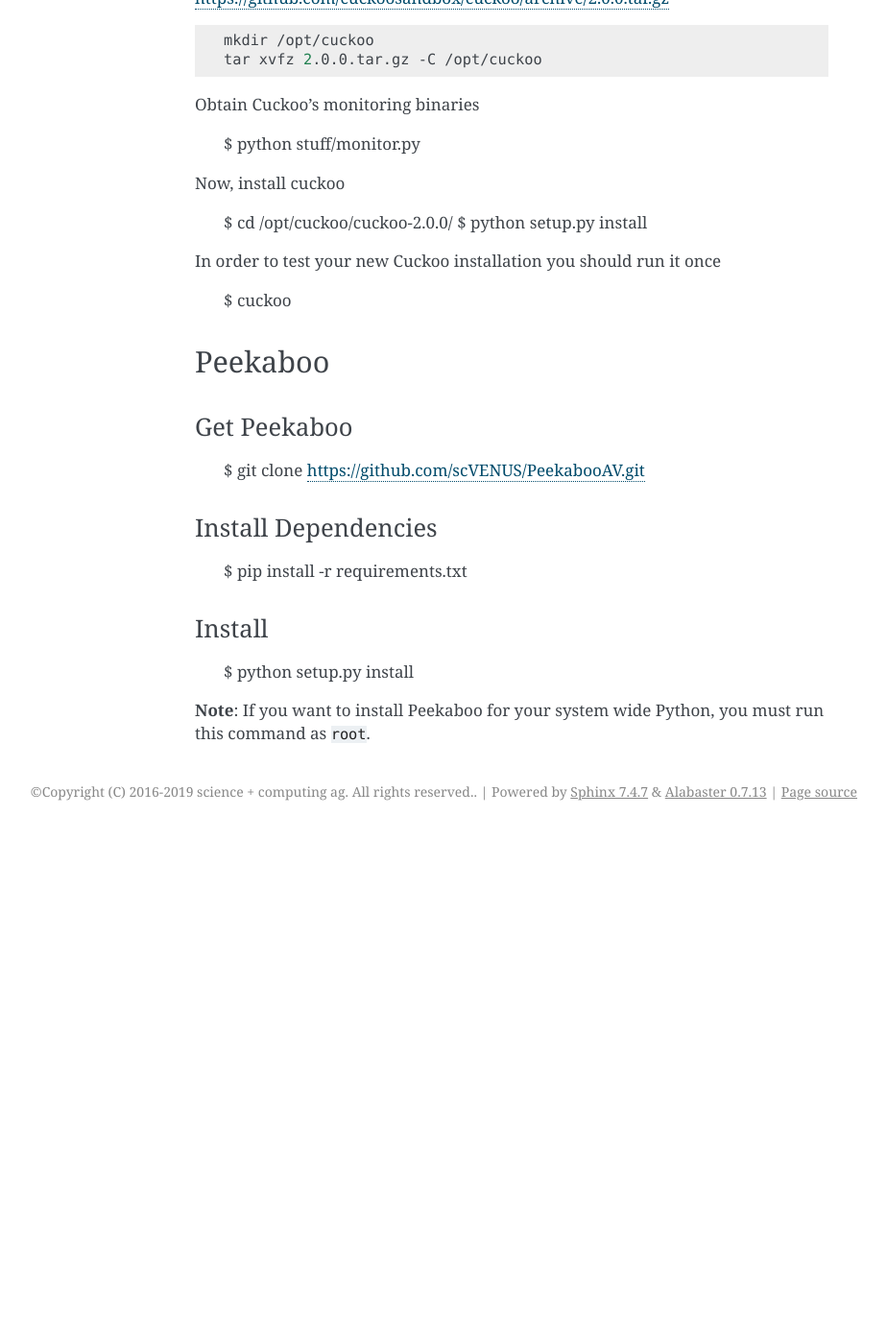
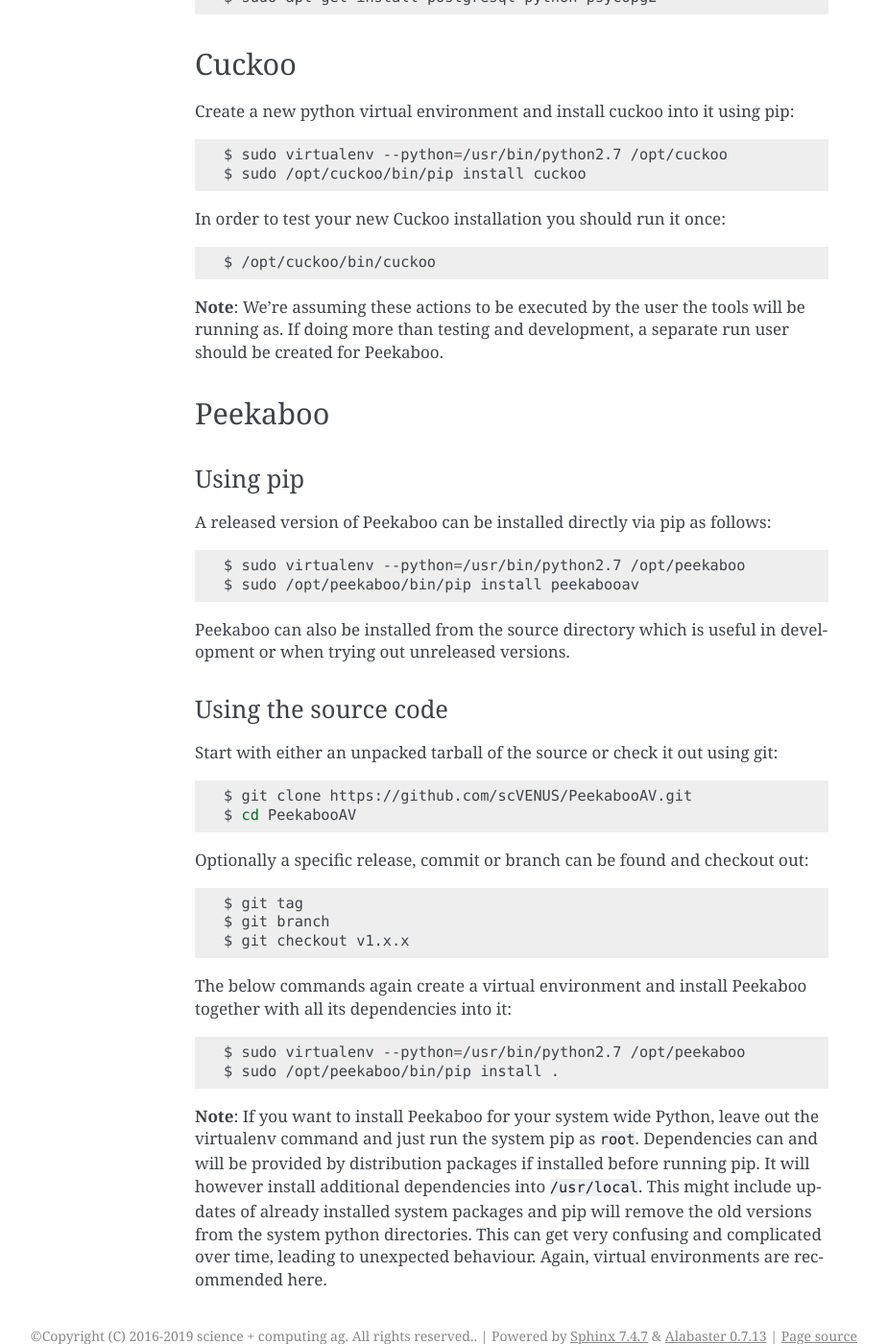
Before and after one commit to scVENUS/PeekabooAV, a Sphinx documentation site: the page built from docs/source/install.rst, in a window 1280 px wide and 1400 px high, scrolled down 1251 px. Shown: the whole window at 96% size, without its empty margins (217-1141 px from the left). Built offline with Sphinx 7.4.7, drawn with Linux system fonts in a browser that asks for light colours; before the commit the page ends 2115 px from its top, so only the background shows below that; some of the changed text lies outside the part shown.

Commit message:
Update installation documentation
Document that virtual environments are now the preferred installation
option and how that works.

Closes #55.

```diff
--- a/docs/source/install.rst
+++ b/docs/source/install.rst
@@ -6,6 +6,11 @@
 In this chapter we assume that you want to use Peekaboo's extended capabilities to perform behavioural analysis of
 files and directores with Cuckoo. Further, we assume that you want to install AMaViSd to run
 analysis of email attachments. Also, we assume that you use a Debian based Linux distribution.
+
+We are going to use python virtual environments to install cuckoo and Peekaboo
+together with their respective dependencies, because they might conflict with
+each other when trying to install all of them in the same environment
+(virtual or host).
 
 
 Packages
@@ -42,59 +47,95 @@
 SQLite
 ------
 
+.. code-block:: shell
+
     $ sudo apt-get install python-sqlite sqlite3
 
 MySQL
 -----
+
+.. code-block:: shell
 
     $ sudo apt-get install mysql-server mysql-client python-mysqldb
 
 PostgreSQL
 ----------
 
+.. code-block:: shell
+
     $ sudo apt-get install postgresql python-psycopg2
 
 
 Cuckoo
 ======
-Download Cuckoo 2.0.0 from https://github.com/cuckoosandbox/cuckoo/archive/2.0.0.tar.gz
+Create a new python virtual environment and install cuckoo into it using pip:
 
 .. code-block:: shell
 
-    mkdir /opt/cuckoo
-    tar xvfz 2.0.0.tar.gz -C /opt/cuckoo
+    $ sudo virtualenv --python=/usr/bin/python2.7 /opt/cuckoo
+    $ sudo /opt/cuckoo/bin/pip install cuckoo
 
-Obtain Cuckoo's monitoring binaries
+In order to test your new Cuckoo installation you should run it once:
 
-    $ python stuff/monitor.py
+.. code-block:: shell
 
-Now, install cuckoo
+    $ /opt/cuckoo/bin/cuckoo
 
-    $ cd /opt/cuckoo/cuckoo-2.0.0/
-    $ python setup.py install
-
-In order to test your new Cuckoo installation you should run it once
-
-    $ cuckoo
+**Note**: We're assuming these actions to be executed by the user the tools
+will be running as.
+If doing more than testing and development, a separate run user should be
+created for Peekaboo.
 
 
 Peekaboo
 ========
 
-Get Peekaboo
-------------
+Using pip
+---------
+
+A released version of Peekaboo can be installed directly via pip as follows:
+
+.. code-block:: shell
+
+    $ sudo virtualenv --python=/usr/bin/python2.7 /opt/peekaboo
+    $ sudo /opt/peekaboo/bin/pip install peekabooav
+
+Peekaboo can also be installed from the source directory which is useful in
+development or when trying out unreleased versions.
+
+Using the source code
+---------------------
+
+Start with either an unpacked tarball of the source or check it out using git:
+
+.. code-block:: shell
 
     $ git clone https://github.com/scVENUS/PeekabooAV.git
+    $ cd PeekabooAV
 
+Optionally a specific release, commit or branch can be found and checkout out:
 
-Install Dependencies
---------------------
+.. code-block:: shell
 
-    $ pip install -r requirements.txt
+    $ git tag
+    $ git branch
+    $ git checkout v1.x.x
 
-Install
--------
+The below commands again create a virtual environment and install Peekaboo
+together with all its dependencies into it:
 
-    $ python setup.py install
+.. code-block:: shell
 
-**Note**: If you want to install Peekaboo for your system wide Python, you must run this command as ``root``.
+    $ sudo virtualenv --python=/usr/bin/python2.7 /opt/peekaboo
+    $ sudo /opt/peekaboo/bin/pip install .
+
+**Note**: If you want to install Peekaboo for your system wide Python, leave
+out the virtualenv command and just run the system pip as ``root``.
+Dependencies can and will be provided by distribution packages if installed
+before running pip.
+It will however install additional dependencies into ``/usr/local``.
+This might include updates of already installed system packages and
+pip will remove the old versions from the system python directories.
+This can get very confusing and complicated over time, leading to unexpected
+behaviour.
+Again, virtual environments are recommended here.
```
Also changed, not shown: README.md (+3 -1 lines), docs/source/config.rst (+0 -11 lines).
